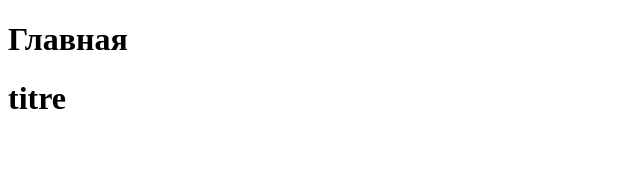
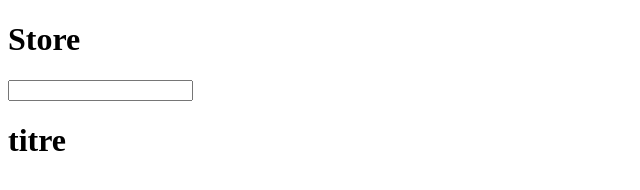
Before and after one commit to ymefath/WebProject, a plain HTML site: page main.htm in a window 1280 px wide. Shown: the whole page, without its empty margins (0-640 px from the left). Drawn offline with Linux system fonts and the light colour scheme.

Commit message:
Update main.htm

```diff
--- a/main.htm
+++ b/main.htm
@@ -5,7 +5,8 @@
     <title>Store</title>
 </head>
 <body>
-    <h1>Главная</h1>
+    <h1>Store</h1>
+    <input type="text">
 </body>
 </html>
 <h1>titre</h1>
```
